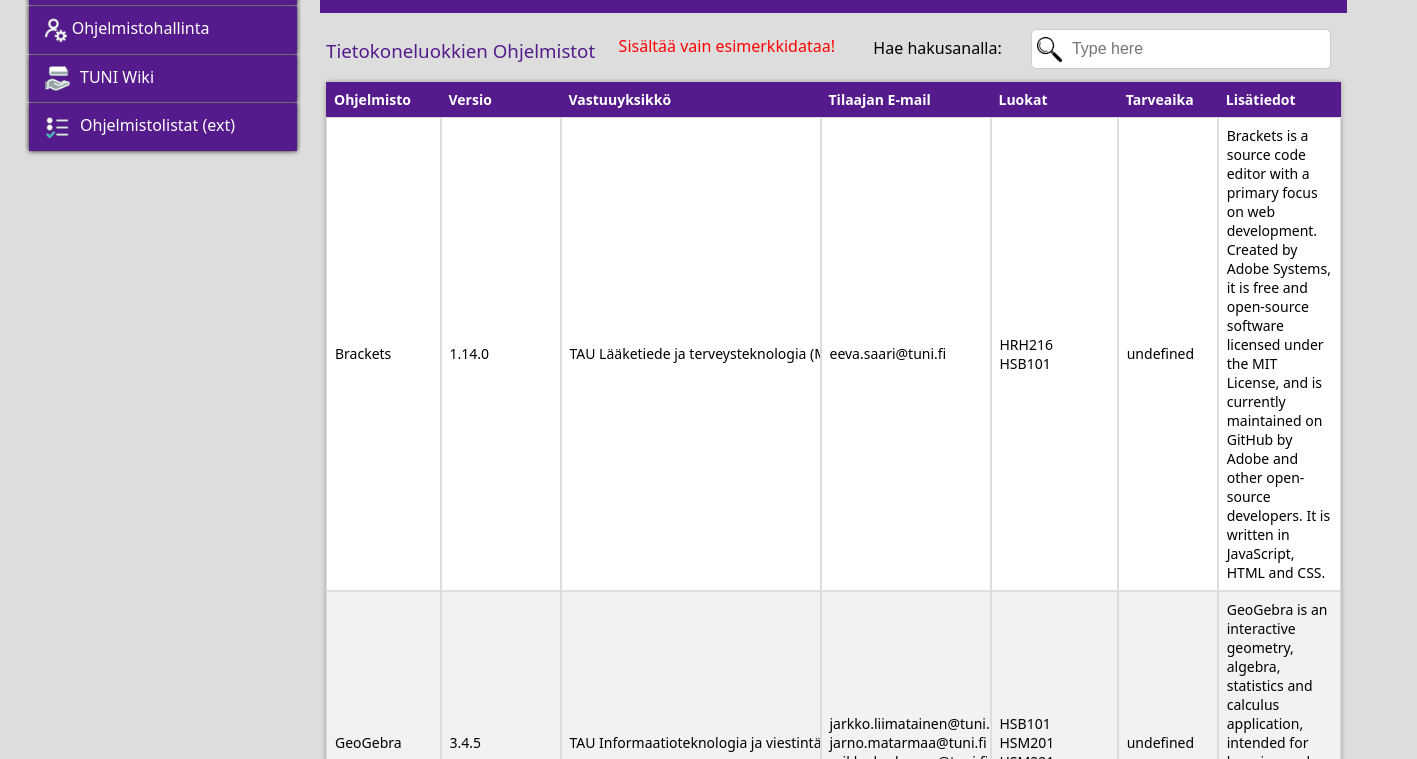
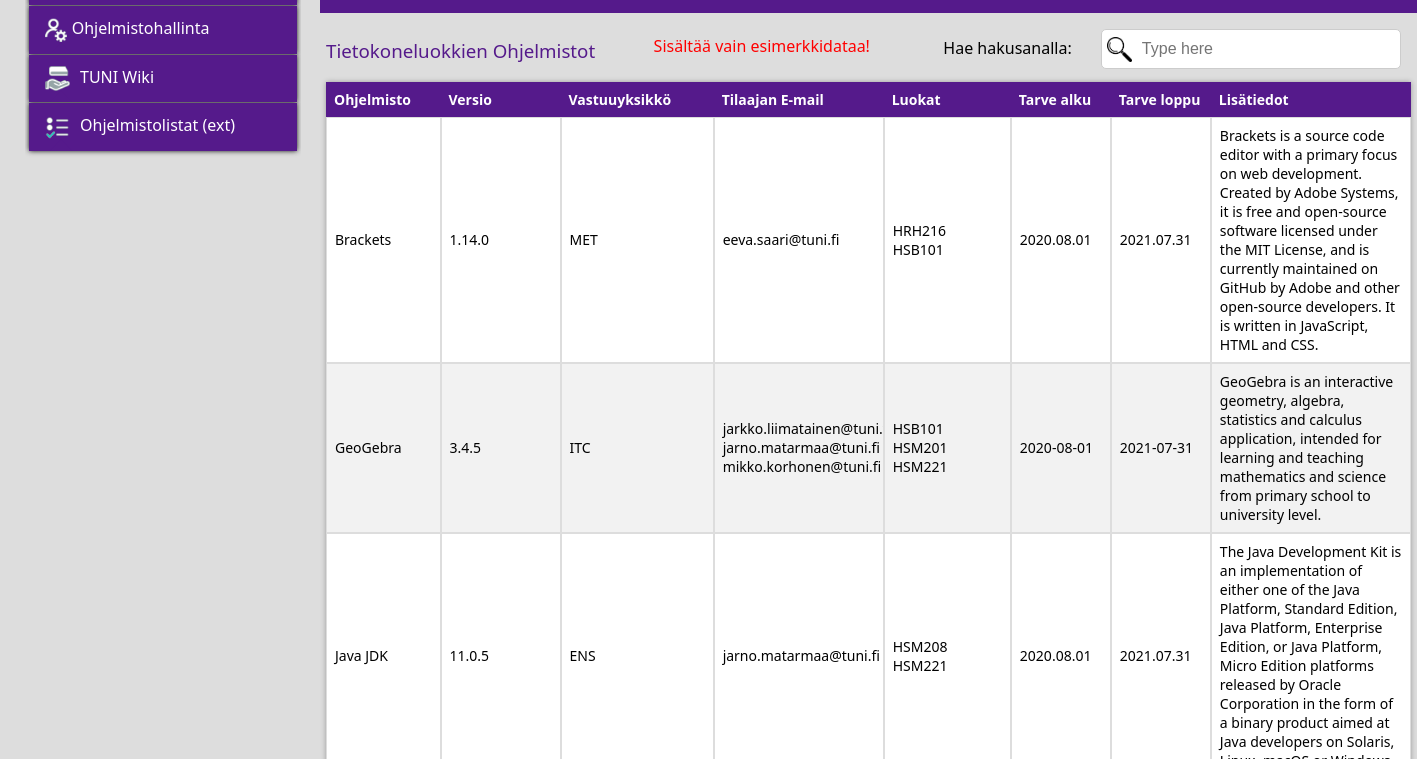
Before and after one commit to JAMASoftwares/TAU-Software-Management, a website: page SW Management/public_html/acceptedsw.html in a window 1280 px wide. Shown: the part 143-902 px from the top of the page, 1417 px wide, since content can reach past the window. Drawn offline with Linux system fonts and the light colour scheme.

Commit message:
Table columns inserted/modified - acceptedsw.html: 'needed at' and 'needed until' - licensing.html and packaging.html: 'responsible faculty' column modified   to show only faculty abbreviation, for saving space.

```diff
--- a/SW Management/public_html/acceptedsw.html
+++ b/SW Management/public_html/acceptedsw.html
@@ -104,7 +104,8 @@
               <th onclick="sortTable(2)">Vastuuyksikkö</th>
               <th onclick="sortTable(3)">Tilaajan E-mail</th>
               <th onclick="sortTable(4)">Luokat</th>
-              <th onclick="sortTable(5)">Tarveaika</th>
+              <th onclick="sortTable(5)">Tarve alku</th>
+              <th onclick="sortTable(5)">Tarve loppu</th>
               <th onclick="sortTable(6)">Lisätiedot</th>
             </tr>
           </thead>
@@ -121,6 +122,7 @@
 
     <script src="js/index.js"></script>
     <script src="js/accordion.js"></script>
+    <script src="js/tools.js"></script>
 
   </body>
 </html>
--- a/SW Management/public_html/js/index.js
+++ b/SW Management/public_html/js/index.js
@@ -24,8 +24,17 @@
         const td_versio = document.createElement("td");
         td_versio.appendChild(document.createTextNode(softwares[i].versio));
 
-        const td_yksikkö = document.createElement("td");
-        td_yksikkö.appendChild(document.createTextNode(softwares[i].yksikkö));
+        const td_vastuuyksikot = document.createElement("td");
+        const itemsToShow = extractString(softwares[i].yksikkö, '(', ')');
+        console.log(itemsToShow);
+        string = "";
+        for (var j = 0; j < itemsToShow.length; j++) {
+            string += itemsToShow[j] + "\n";
+        }
+        td_vastuuyksikot.appendChild(document.createTextNode(string));
+
+        // const td_yksikkö = document.createElement("td");
+        //td_yksikkö.appendChild(document.createTextNode(softwares[i].yksikkö));
 
         const td_tilaaja_email = document.createElement("td");
         const email_list = softwares[i].tilaaja_email.split(/[\n;]+/);
@@ -57,16 +66,13 @@
         }
         td_luokat.appendChild(document.createTextNode(string));
 
-        const td_tarveaika = document.createElement("td");
+        const td_tarve_a = document.createElement("td");
+        td_tarve_a.appendChild(document.createTextNode(softwares[i].tarve_alku));
 
-        /*
-        const parts = softwares[i].tarveaika.split(',');
-        string = "";
-        for (var j = 0; j < parts.length; j++) {
-            string += parts[j] + "\n";
-        }
-        */
-        td_tarveaika.appendChild(document.createTextNode(softwares[i].tarveaika));
+        const td_tarve_l = document.createElement("td");
+        td_tarve_l.appendChild(document.createTextNode(softwares[i].tarve_loppu));
+        //const td_tarveaika = document.createElement("td");
+        //td_tarveaika.appendChild(document.createTextNode(softwares[i].tarveaika));
 
         const td_lisätiedot = document.createElement("td");
         td_lisätiedot.appendChild(document.createTextNode(softwares[i].lisätiedot));
@@ -74,10 +80,11 @@
 
         row.appendChild(td_name);
         row.appendChild(td_versio);
-        row.appendChild(td_yksikkö);
+        row.appendChild(td_vastuuyksikot);
         row.appendChild(td_tilaaja_email);
         row.appendChild(td_luokat);
-        row.appendChild(td_tarveaika);
+        row.appendChild(td_tarve_a);
+        row.appendChild(td_tarve_l);
         row.appendChild(td_lisätiedot);
 
         table.appendChild(row);
--- a/SW Management/public_html/webserver/data/software.json
+++ b/SW Management/public_html/webserver/data/software.json
@@ -90,7 +90,7 @@
   {
     "name": "Microsoft Visio",
     "versio": "2016",
-    "yksikkö": "TAMK/LITO, TAMK/Konetekniikka",
+    "yksikkö": "(TAMK/LITO), (TAMK/Konetekniikka)",
     "tilaaja_email": "anne.sahi@tuni.fi\njuuso.huhtiniemi@tuni.fi",
     "luokat": "Vakio-ohjelmisto",
     "tarve_alku": "2020-10-01",
@@ -112,7 +112,7 @@
   {
     "name": "Rhino",
     "versio": "6.19.19295.01001",
-    "yksikkö": "TAU K&O, TAU BEN",
+    "yksikkö": "(TAU K&O), (TAU BEN)",
     "tilaaja_email": "toni.teittinen@tuni.fi\nmika.kiirikki@tuni.f\nmartti.lamppu@tuni.fi",
     "luokat": "HRM205;HRG100C;HSB101;HRH216;HRArkSPCs;HRD202",
     "tarve_alku": "2020-10-01",
```
Also changed, not shown: SW Management/public_html/js/licensing.js (+10 -1 lines), SW Management/public_html/licensing.html (+1 -0 lines), SW Management/public_html/packaging.html (+1 -0 lines), SW Management/public_html/process.html (+1 -1 lines).
